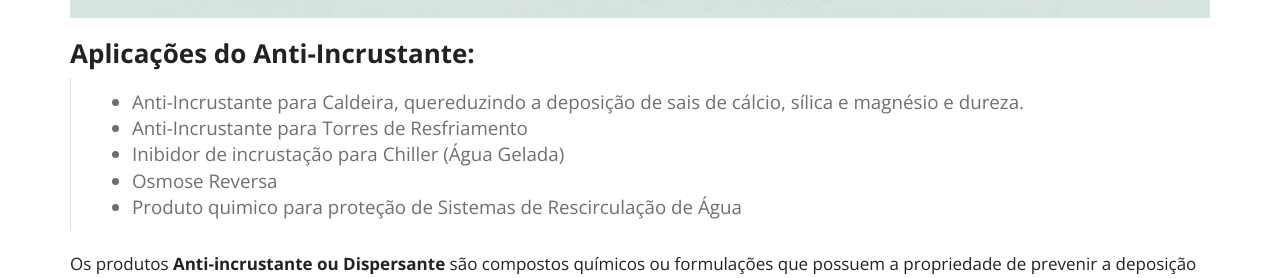
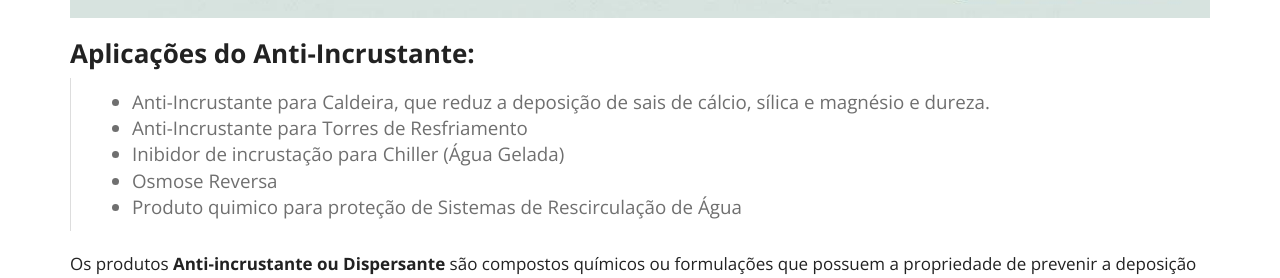
Before and after one commit to purewaterefluentes/purewaterefluentes.github.io, a Jekyll site: the page built from produtos/anti-incrustante.md, in a window 1280 px wide and 900 px high, scrolled down 783 px. Shown: the part 171-449 px from the top of the window. Built offline with Jekyll 4.4.1, drawn with Linux system fonts in a browser that asks for light colours; nearby versions of some CDN libraries; library files that are not in the unit come from our copies.

Commit message:
Update anti-incrustante.md

```diff
--- a/produtos/anti-incrustante.md
+++ b/produtos/anti-incrustante.md
@@ -10,7 +10,7 @@ Subtitle: Inibidor de Incrustação para tratamento de água
 
 ### **Aplicações do Anti-Incrustante:**
 >
-- Anti-Incrustante para Caldeira, quereduzindo a deposição de sais de cálcio, sílica e magnésio e dureza.
+- Anti-Incrustante para Caldeira, que reduz a deposição de sais de cálcio, sílica e magnésio e dureza.
 - Anti-Incrustante para Torres de Resfriamento
 - Inibidor de incrustação para Chiller (Água Gelada)
 - Osmose Reversa
```
